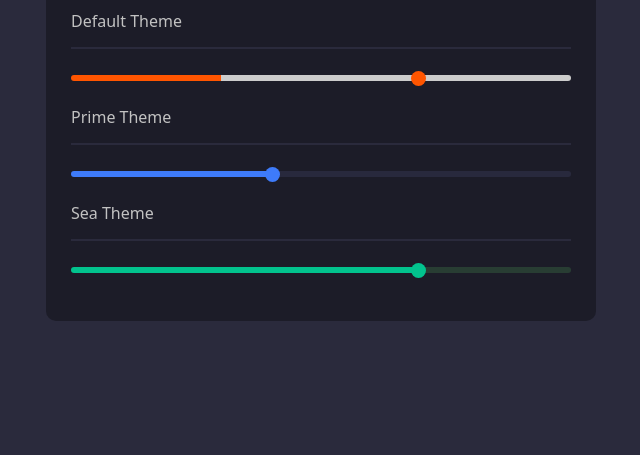
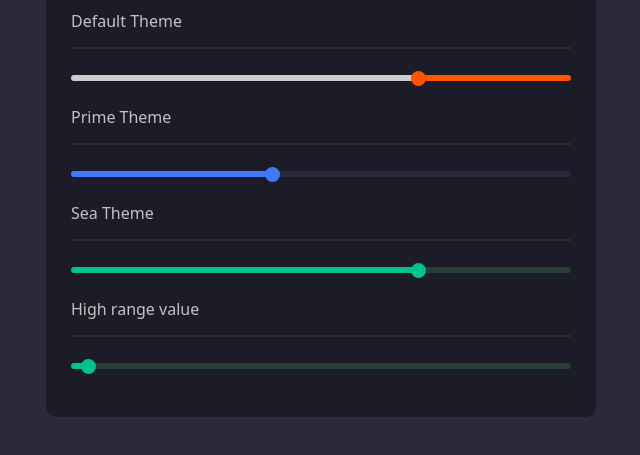
Before and after one commit to arbazargani/rangeJs, a plain HTML site: page index.html in a window 1280 px wide. Shown: the part 251-706 px from the top of the page, without its empty margins (319-959 px from the left). Drawn offline with Linux system fonts and the light colour scheme.

Commit message:
style issue for values more than 100 fixed.

```diff
--- a/index.html
+++ b/index.html
@@ -68,6 +68,10 @@
         <label>Sea Theme </label>
         <hr>
         <input type="range" id="range_sea">
+
+        <label>High range value </label>
+        <hr>
+        <input type="range" id="range_sea_big" min="2000000" max="50000000" step="1000000">
     </div>
 
     <script src="range.js"></script>
@@ -88,6 +92,7 @@
         }, '#range_default');
         rangeJsinit({'theme':'prime', 'value': 40}, '#range_prime');
         rangeJsinit({'theme':'sea', 'value': 70}, '#range_sea');
+        rangeJsinit({'theme':'sea', 'value': 3000000}, '#range_sea_big');
     </script>
 </body>
 </html>
--- a/range.js
+++ b/range.js
@@ -18,6 +18,7 @@ const colorMap = {
 }
 
 function isDocumentRtl() {
+    return true;
     if ((document.querySelector('html').dir === 'rtl')) {
         return true
     }
@@ -26,6 +27,12 @@ function isDocumentRtl() {
 
 function handleRangeElementStyle(item, config) {
     let progress = item.value;
+
+    if (progress > 100 && item.max !== undefined) {
+        // minus 2 to handle styling of background fill overflow.
+        progress = Math.floor((progress * 100) / item.max) - 2;
+    }
+
     let direction = (config.hasOwnProperty('rtl') && config.rtl === true && isDocumentRtl()) ? 'left' : 'right';
     let background = backgroundMap[config.theme];
     let forground = colorMap[config.theme];
```
